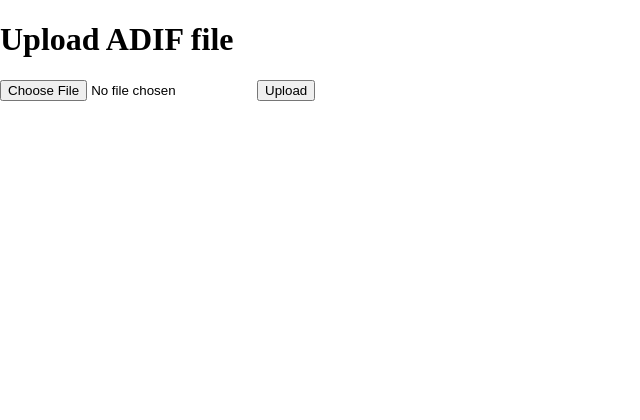
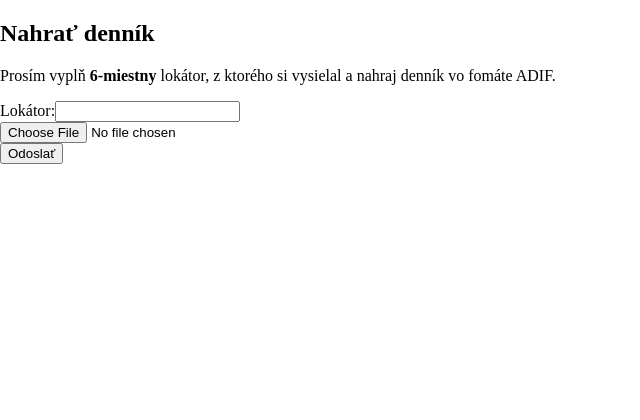
Before and after one commit to yaksvk/sotamaps, a Flask app: template vhf_app/templates/upload.html in a window 1280 px wide. Shown: the top 420 px of the page, without its empty margins (0-640 px from the left). After the commit the page ends 164 px from the top, so only its background shows below. Run offline with Flask 2, Linux system fonts and the light colour scheme; the template is opened without the code that fills it, so the values that code supplies are empty; parts of the project's set-up code (start-up, migrations or seed data) failed here and were passed over.

Commit message:
redirection with gridsquare

```diff
--- a/vhf_app/app.py
+++ b/vhf_app/app.py
@@ -20,12 +20,17 @@ def upload():
             filename = secure_filename(up_file.filename)
             up_file.save(os.path.join(app.config['UPLOAD_FOLDER'], filename))
             return redirect(url_for('uploaded_adif',
-                                    filename=filename))
+                                    filename=filename, gridsquare=request.values.get('gridsquare', None)))
     return render_template('upload.html')
 
 @app.route('/log/<filename>')
 def uploaded_adif(filename):
-    log = Log('JN88le', os.path.join(app.config['UPLOAD_FOLDER'], filename))
+
+    # gridsquare will be guessed from ADIF, if possible, but can be overridden
+    log = Log(
+        request.values.get('gridsquare', None),
+        os.path.join(app.config['UPLOAD_FOLDER'], filename)
+    )
 
     return render_template('vhf_render.html', log=log)
 
--- a/vhf_app/templates/upload.html
+++ b/vhf_app/templates/upload.html
@@ -1,9 +1,13 @@
 {% extends "index.html" %}
 {% block body %}
-<title>Upload ADIF log</title>
-<h1>Upload ADIF file</h1>
+<h2>Nahrať denník</h2>
+
+<p>Prosím vyplň <strong>6-miestny</strong> lokátor, z ktorého si vysielal a nahraj denník vo fomáte ADIF.</p>
+
 <form method=post enctype=multipart/form-data>
-  <p><input type=file name=file>
-     <input type=submit value=Upload>
+  <p>
+     <label for="gridsquare">Lokátor:</label><input type="text" name="gridsquare"><br>
+    <input type=file name=file><br>
+     <input type="submit" value="Odoslať">
 </form>
 {% endblock %}
--- a/vhf_app/templates/vhf_render.html
+++ b/vhf_app/templates/vhf_render.html
@@ -1,6 +1,6 @@
 {% extends "index.html" %}
 {% block body %}
-<h1>Your Log</h1>
+<p>Lokátor: <strong>{{ log.gridsquare }}</strong></p>
 <table>
 <thead>
 <tr>
--- a/vhf_app/vhf/activity.py
+++ b/vhf_app/vhf/activity.py
@@ -24,7 +24,6 @@ class Log:
 
         # override gridsquare if given in argument instead of looking
         # for it in the adif
-
         if gridsquare is not None:
             self.gridsquare = gridsquare
 
```
